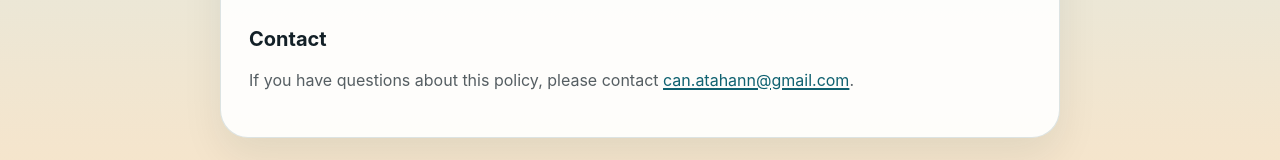
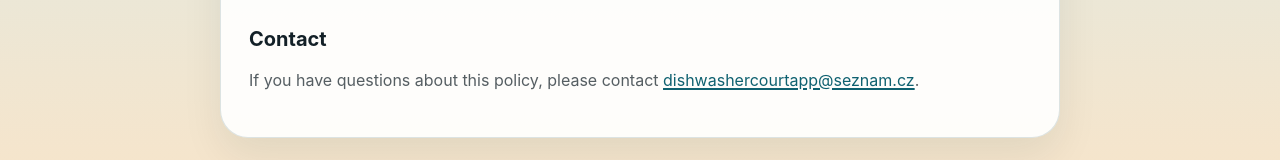
Before and after one commit to Cnathn/dc-court, a plain HTML site: page privacy.html in a window 1280 px wide. Shown: the part 1079-1239 px from the top of the page. Drawn offline with Linux system fonts and the light colour scheme.

Commit message:
Update privacy.html

```diff
--- a/privacy.html
+++ b/privacy.html
@@ -28,7 +28,7 @@
       <h2>Your choices</h2>
       <p>You can stop using the app at any time and remove locally stored app data by deleting the app from your device.</p>
       <h2>Contact</h2>
-      <p>If you have questions about this policy, please contact <a href="mailto:can.atahann@gmail.com">can.atahann@gmail.com</a>.</p>
+      <p>If you have questions about this policy, please contact <a href="mailto:dishwashercourtapp@seznam.cz">dishwashercourtapp@seznam.cz</a>.</p>
     </main>
     <div class="footer"><a href="index.html">Home</a> · <a href="support.html">Support</a></div>
   </div>
```
